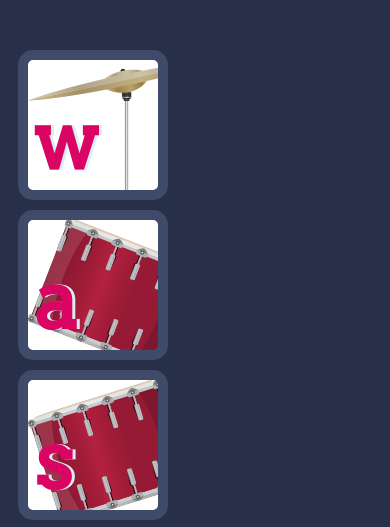
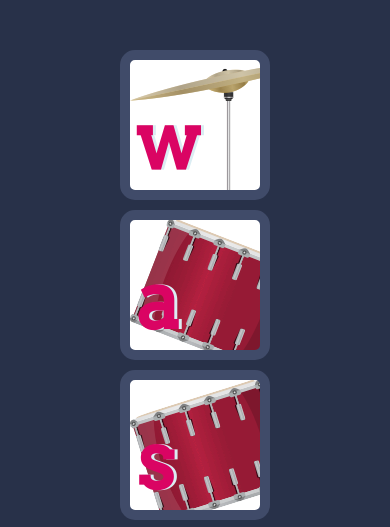
Before and after one commit to bbland1/Drum-Kit, a plain HTML site: page index.html in a window 390 px wide. Shown: the part 255-782 px from the top of the page. Drawn offline with Linux system fonts and the light colour scheme.

Commit message:
centering the mobile buttons on page

```diff
--- a/styles.css
+++ b/styles.css
@@ -84,5 +84,6 @@ footer {
   .drum {
     display: flex;
     flex-direction: column;
+    margin: 10px auto;
   }
 }
```
